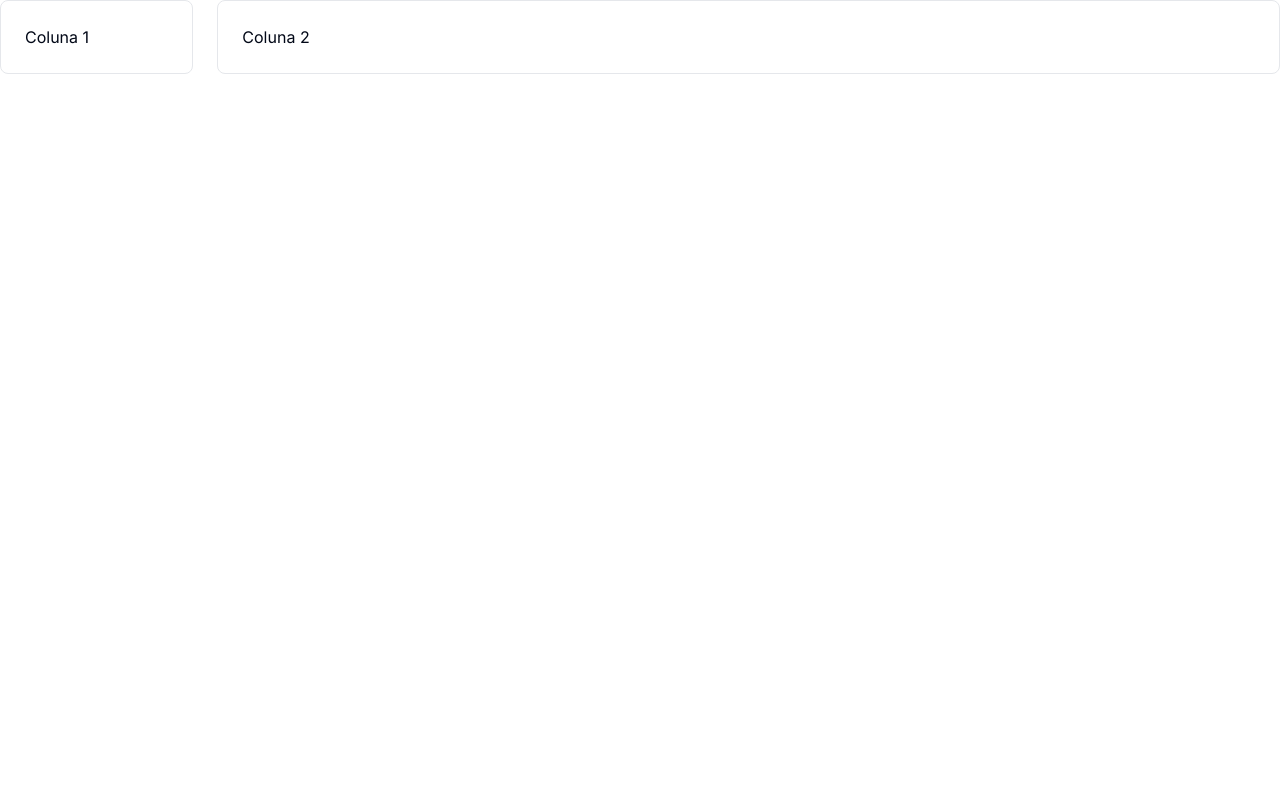
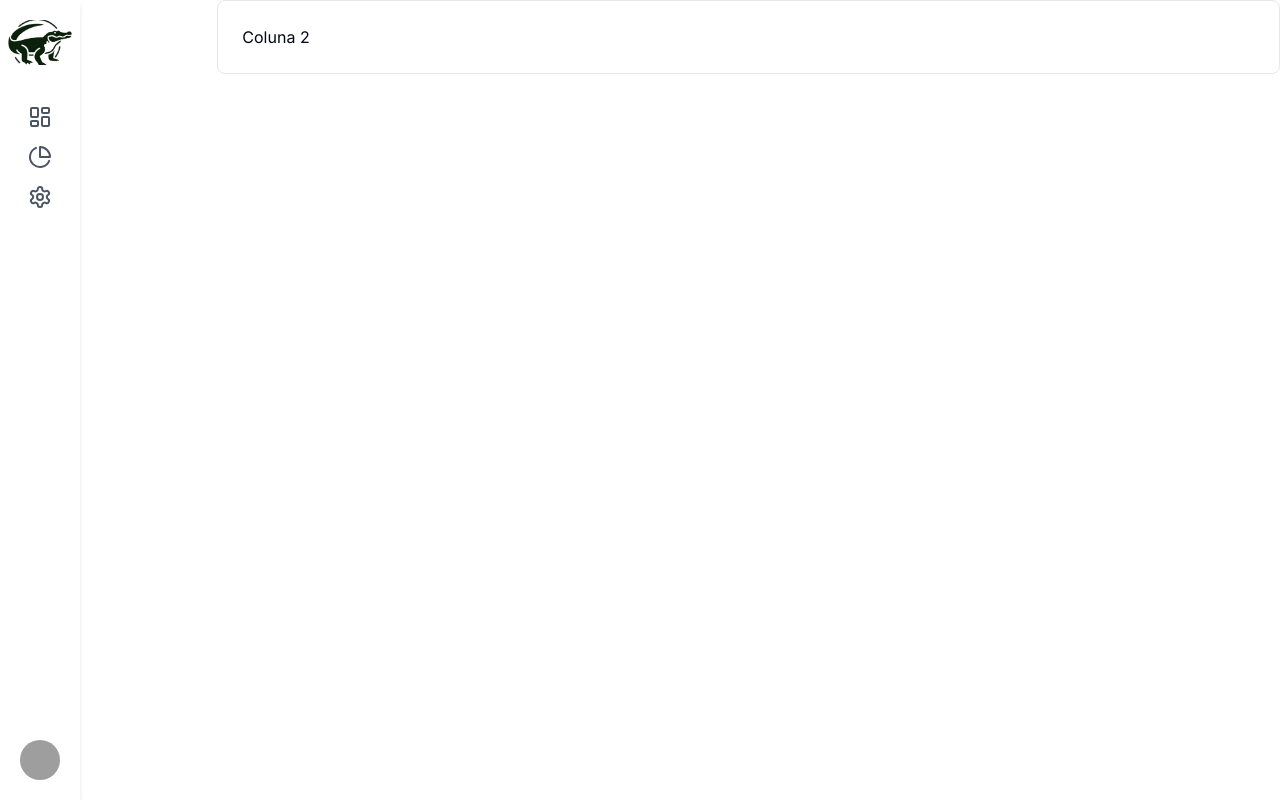
Before and after one commit to Igorsouza1/animal-analyser, a Next.js app: page / in a window 1280 px wide. Built offline with nearby package versions, Linux system fonts and the light colour scheme; grey boxes are pictures that could not be loaded.

Commit message:
leftsidebarcomponente

```diff
--- a/app/page.tsx
+++ b/app/page.tsx
@@ -1,14 +1,14 @@
-"use client";
+import React from 'react';
 
-import React from 'react';
+import LeftSideBar from '@/components/leftsidebar';
+
+
 
 const HomePage = () => {
   return (
     <div className="flex flex-wrap -mx-3 h-full">
       <div className="w-full md:w-1/6 px-3 mb-6 md:mb-0">
-        <div className="p-6 border border-gray-200 rounded-lg">
-          Coluna 1
-        </div>
+          <LeftSideBar />
       </div>
       <div className="w-full md:w-5/6 px-3 mb-6 md:mb-0">
         <div className="p-6 border border-gray-200 rounded-lg">
--- /dev/null
+++ b/components/leftsidebar.tsx
@@ -0,0 +1,100 @@
+
+import { AvatarImage, AvatarFallback, Avatar } from "@/components/ui/avatar"
+import { JSX, SVGProps } from "react"
+
+
+
+export default function LeftSideBar() {
+  return (
+    <aside className="w-20 flex flex-col items-center bg-white h-screen shadow-md">
+      <div className="py-5 px-2">
+        <img
+          alt="Logo"
+          className="h-auto w-auto"
+          height="40"
+          src="/logo.png"
+          style={{
+            aspectRatio: "50/35",
+            objectFit: "cover",
+          }}
+          width="40"
+        />
+      </div>
+      <nav className="flex flex-col gap-4 py-5">
+        <LayoutDashboardIcon className="h-6 w-6 text-gray-600" />
+        <PieChartIcon className="h-6 w-6 text-gray-600" />
+        <SettingsIcon className="h-6 w-6 text-gray-600" />
+      </nav>
+      <div className="mt-auto mb-5">
+        <Avatar>
+          <AvatarImage alt="User avatar" src="/placeholder.svg?height=40&width=40" />
+          <AvatarFallback>U</AvatarFallback>
+        </Avatar>
+      </div>
+    </aside>
+  )
+}
+
+function LayoutDashboardIcon(props: JSX.IntrinsicAttributes & SVGProps<SVGSVGElement>) {
+  return (
+    <svg
+      {...props}
+      xmlns="http://www.w3.org/2000/svg"
+      width="24"
+      height="24"
+      viewBox="0 0 24 24"
+      fill="none"
+      stroke="currentColor"
+      strokeWidth="2"
+      strokeLinecap="round"
+      strokeLinejoin="round"
+    >
+      <rect width="7" height="9" x="3" y="3" rx="1" />
+      <rect width="7" height="5" x="14" y="3" rx="1" />
+      <rect width="7" height="9" x="14" y="12" rx="1" />
+      <rect width="7" height="5" x="3" y="16" rx="1" />
+    </svg>
+  )
+}
+
+
+function PieChartIcon(props: JSX.IntrinsicAttributes & SVGProps<SVGSVGElement>) {
+  return (
+    <svg
+      {...props}
+      xmlns="http://www.w3.org/2000/svg"
+      width="24"
+      height="24"
+      viewBox="0 0 24 24"
+      fill="none"
+      stroke="currentColor"
+      strokeWidth="2"
+      strokeLinecap="round"
+      strokeLinejoin="round"
+    >
+      <path d="M21.21 15.89A10 10 0 1 1 8 2.83" />
+      <path d="M22 12A10 10 0 0 0 12 2v10z" />
+    </svg>
+  )
+}
+
+
+function SettingsIcon(props: JSX.IntrinsicAttributes & SVGProps<SVGSVGElement>) {
+  return (
+    <svg
+      {...props}
+      xmlns="http://www.w3.org/2000/svg"
+      width="24"
+      height="24"
+      viewBox="0 0 24 24"
+      fill="none"
+      stroke="currentColor"
+      strokeWidth="2"
+      strokeLinecap="round"
+      strokeLinejoin="round"
+    >
+      <path d="M12.22 2h-.44a2 2 0 0 0-2 2v.18a2 2 0 0 1-1 1.73l-.43.25a2 2 0 0 1-2 0l-.15-.08a2 2 0 0 0-2.73.73l-.22.38a2 2 0 0 0 .73 2.73l.15.1a2 2 0 0 1 1 1.72v.51a2 2 0 0 1-1 1.74l-.15.09a2 2 0 0 0-.73 2.73l.22.38a2 2 0 0 0 2.73.73l.15-.08a2 2 0 0 1 2 0l.43.25a2 2 0 0 1 1 1.73V20a2 2 0 0 0 2 2h.44a2 2 0 0 0 2-2v-.18a2 2 0 0 1 1-1.73l.43-.25a2 2 0 0 1 2 0l.15.08a2 2 0 0 0 2.73-.73l.22-.39a2 2 0 0 0-.73-2.73l-.15-.08a2 2 0 0 1-1-1.74v-.5a2 2 0 0 1 1-1.74l.15-.09a2 2 0 0 0 .73-2.73l-.22-.38a2 2 0 0 0-2.73-.73l-.15.08a2 2 0 0 1-2 0l-.43-.25a2 2 0 0 1-1-1.73V4a2 2 0 0 0-2-2z" />
+      <circle cx="12" cy="12" r="3" />
+    </svg>
+  )
+}
--- /dev/null
+++ b/components/ui/avatar.tsx
@@ -0,0 +1,50 @@
+"use client"
+
+import * as React from "react"
+import * as AvatarPrimitive from "@radix-ui/react-avatar"
+
+import { cn } from "@/lib/utils"
+
+const Avatar = React.forwardRef<
+  React.ElementRef<typeof AvatarPrimitive.Root>,
+  React.ComponentPropsWithoutRef<typeof AvatarPrimitive.Root>
+>(({ className, ...props }, ref) => (
+  <AvatarPrimitive.Root
+    ref={ref}
+    className={cn(
+      "relative flex h-10 w-10 shrink-0 overflow-hidden rounded-full",
+      className
+    )}
+    {...props}
+  />
+))
+Avatar.displayName = AvatarPrimitive.Root.displayName
+
+const AvatarImage = React.forwardRef<
+  React.ElementRef<typeof AvatarPrimitive.Image>,
+  React.ComponentPropsWithoutRef<typeof AvatarPrimitive.Image>
+>(({ className, ...props }, ref) => (
+  <AvatarPrimitive.Image
+    ref={ref}
+    className={cn("aspect-square h-full w-full", className)}
+    {...props}
+  />
+))
+AvatarImage.displayName = AvatarPrimitive.Image.displayName
+
+const AvatarFallback = React.forwardRef<
+  React.ElementRef<typeof AvatarPrimitive.Fallback>,
+  React.ComponentPropsWithoutRef<typeof AvatarPrimitive.Fallback>
+>(({ className, ...props }, ref) => (
+  <AvatarPrimitive.Fallback
+    ref={ref}
+    className={cn(
+      "flex h-full w-full items-center justify-center rounded-full bg-muted",
+      className
+    )}
+    {...props}
+  />
+))
+AvatarFallback.displayName = AvatarPrimitive.Fallback.displayName
+
+export { Avatar, AvatarImage, AvatarFallback }
--- a/package.json
+++ b/package.json
@@ -10,6 +10,7 @@
     "tauri": "tauri"
   },
   "dependencies": {
+    "@radix-ui/react-avatar": "^1.0.4",
     "cargo": "^0.8.0",
     "class-variance-authority": "^0.7.0",
     "clsx": "^2.1.0",
--- a/tsconfig.json
+++ b/tsconfig.json
@@ -21,6 +21,6 @@
       "@/*": ["./*"]
     }
   },
-  "include": ["next-env.d.ts", "**/*.ts", "**/*.tsx", ".next/types/**/*.ts"],
+  "include": ["next-env.d.ts", "**/*.ts", "**/*.tsx", ".next/types/**/*.ts", "components/leftSideBar"],
   "exclude": ["node_modules", "src-tauri"]
 }
```
Also changed, not shown: public/logo.png (added), 1 other file (tests, documents, lock files or other folders).
